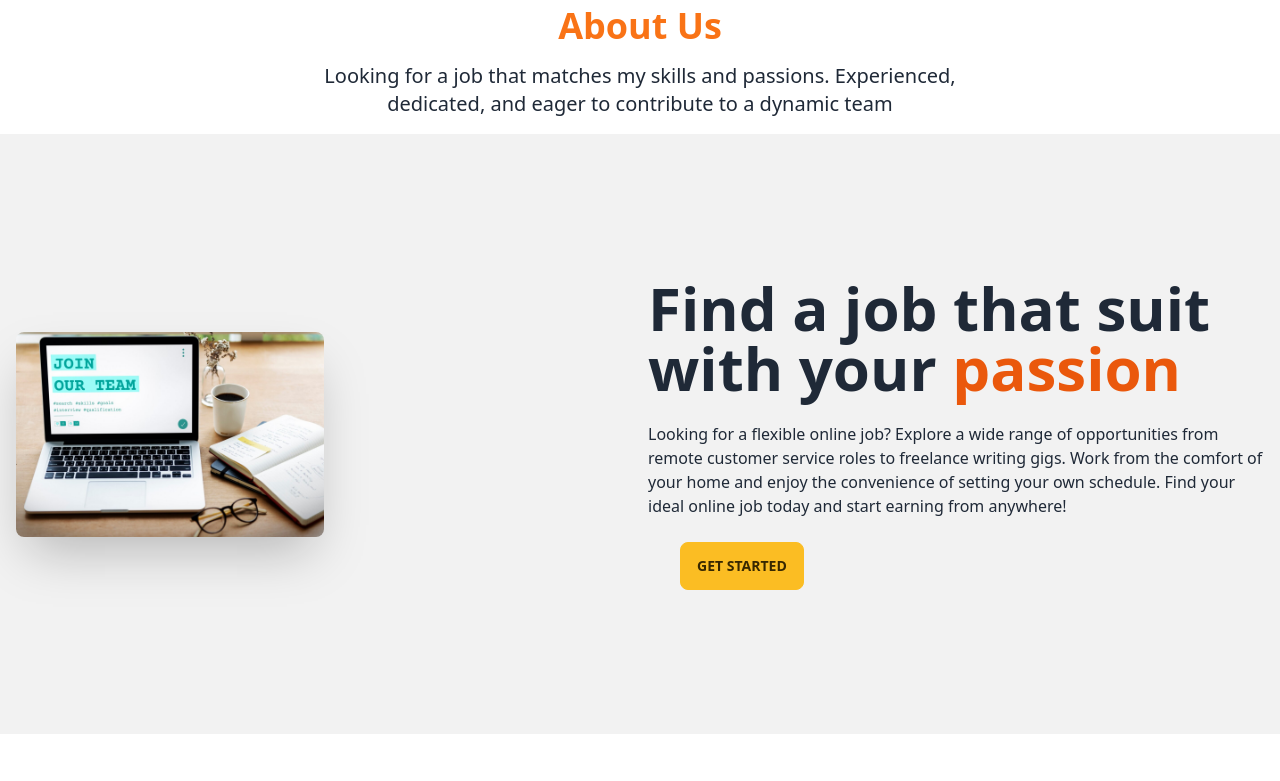
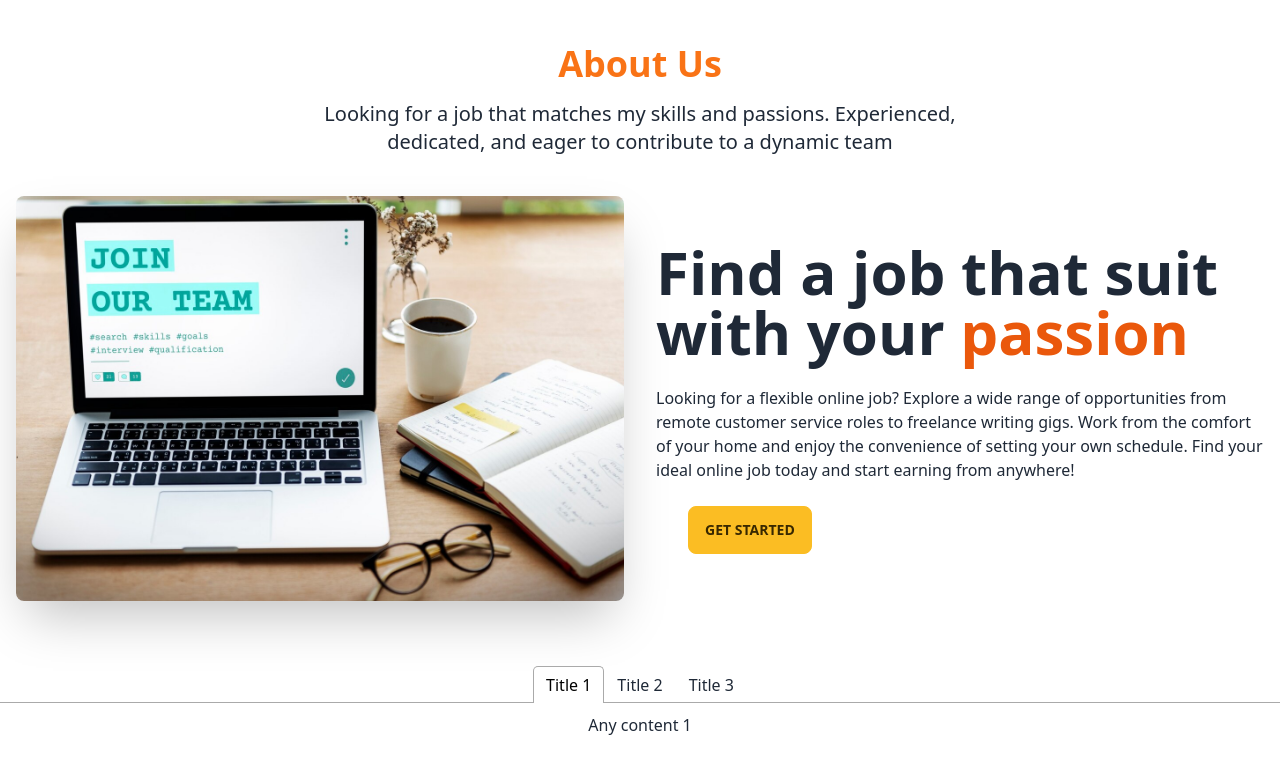
Before and after one commit to ebrahim20254/online-market-assignment-11, a React (Vite) app: page / in a window 1280 px wide. Shown: the part 840-1621 px from the top of the page. Built offline with nearby package versions, Linux system fonts and the light colour scheme; no server answers.

Commit message:
authention part done

```diff
--- a/src/Pages/Home/About/About.jsx
+++ b/src/Pages/Home/About/About.jsx
@@ -3,13 +3,13 @@ import img1 from '../../../assets/image/job-career.jpg'
 
 const About = () => {
   return (
-    <div className="my-12 mx-auto">
+    <div className="mx-auto my-12">
       <h2 className=' text-4xl text-center my-4 text-orange-500 font-bold'>About Us</h2>
       <p className=' text-xl text-center  w-[50%] mx-auto'>Looking for a job that matches my skills and passions. Experienced, dedicated, and eager to contribute to a dynamic team</p>
-      <div className="hero bg-base-200 h-[600px] my-4">
-        <div className="hero-content flex-col lg:flex-row">
+      <div className="hero my-6">
+        <div className="hero-content flex-col lg:flex-row gap-8">
           <div className=' lg:w-1/2 relative'>
-            <img src={img1} className="w-1/2 rounded-lg shadow-2xl" />
+            <img src={img1} className="w-full rounded-lg shadow-2xl" />
             {/* <img src={img1} className="w-1/2 absolute right-5 top-1/2 rounded-lg border-6 border-white shadow-2xl" /> */}
           </div>
           <div className=' lg:w-1/2 space-y-6'>
--- a/src/Pages/Home/Banner/Banner.jsx
+++ b/src/Pages/Home/Banner/Banner.jsx
@@ -1,4 +1,4 @@
-import img from '../../../assets/image/banner.jpg'
+import img from '../../../assets/image/concept-banner.jpg'
 
 const Banner = () => {
     return (
```
Also changed, not shown: src/assets/image/Online-digital.jpg (added), src/assets/image/concept-banner.jpg (added).
